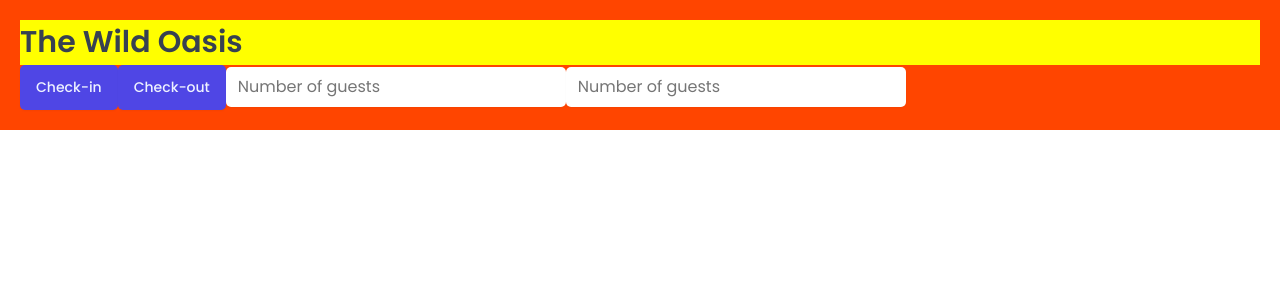
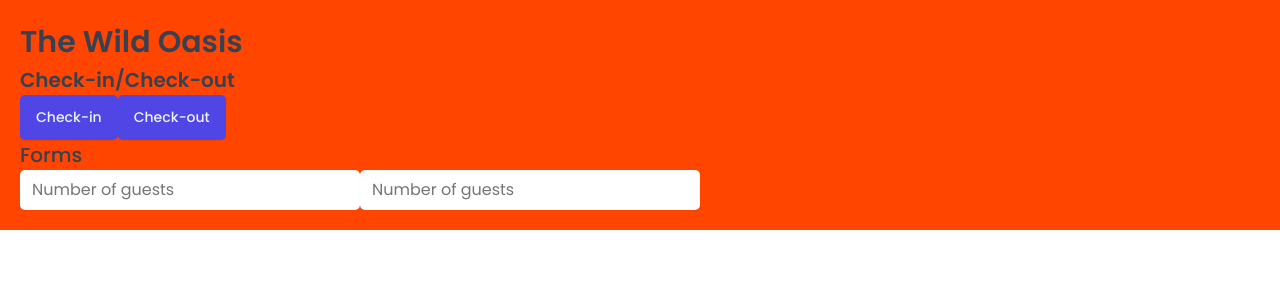
Before and after one commit to kanan88/the-wild-oasis, a React (Vite) app: page / in a window 1280 px wide. Shown: the top 300 px of the page. Built offline with nearby package versions, Linux system fonts and the light colour scheme; a web font is replaced by a local one.

Commit message:
styled component props and css function

```diff
--- a/src/App.jsx
+++ b/src/App.jsx
@@ -14,10 +14,13 @@
     <>
       <GlobalStyles />
       <StyledApp>
-        <Heading>The Wild Oasis</Heading>
+        <Heading as="h1">The Wild Oasis</Heading>
+
+        <Heading as="h2">Check-in/Check-out</Heading>
         <Button>Check-in</Button>
         <Button>Check-out</Button>
 
+        <Heading as="h3">Forms</Heading>
         <Input type="number" placeholder="Number of guests" />
         <Input type="number" placeholder="Number of guests" />
       </StyledApp>
--- a/src/ui/Heading.jsx
+++ b/src/ui/Heading.jsx
@@ -1,9 +1,24 @@
-import styled from 'styled-components';
+import styled, { css } from 'styled-components';
 
 const Heading = styled.h1`
-  font-size: 30px;
-  font-weight: 600;
-  background-color: yellow;
+  ${(props) =>
+    props.as === 'h1' &&
+    css`
+      font-size: 3rem;
+      font-weight: 600;
+    `}
+  ${(props) =>
+    props.as === 'h2' &&
+    css`
+      font-size: 2rem;
+      font-weight: 600;
+    `}
+  ${(props) =>
+    props.as === 'h3' &&
+    css`
+      font-size: 2rem;
+      font-weight: 500;
+    `}
 `;
 
 export default Heading;
```
